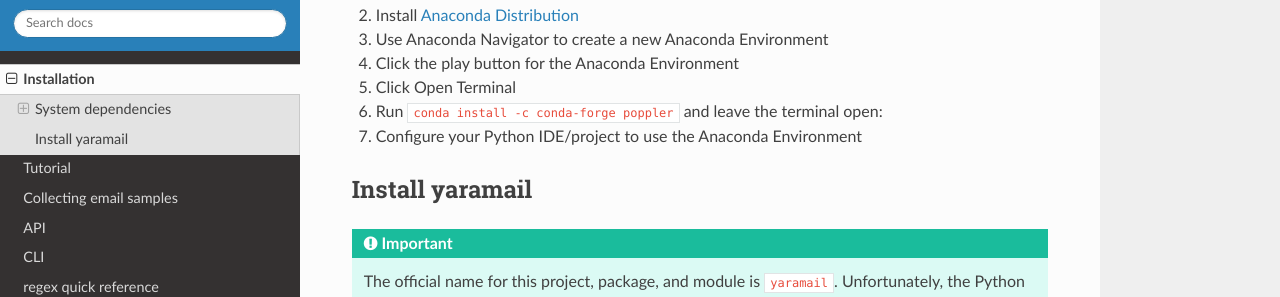
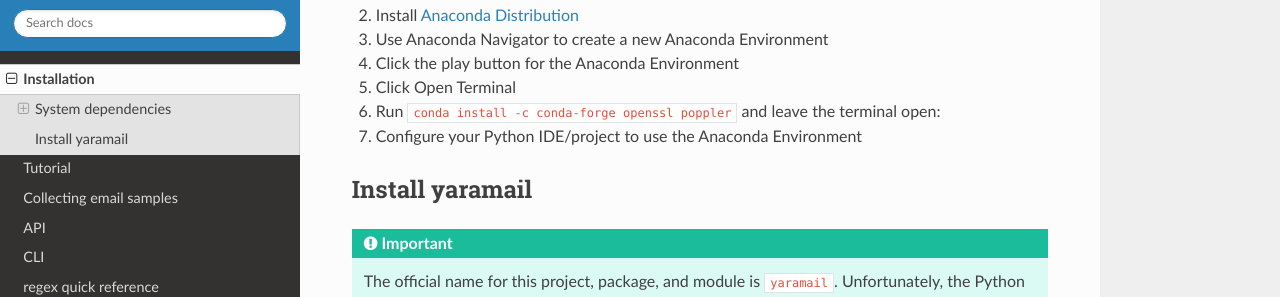
Before and after one commit to seanthegeek/yaramail, a Sphinx documentation site: the page built from docs/source/installation.md, in a window 1280 px wide and 900 px high, scrolled down 781 px. Shown: the part 154-451 px from the top of the window. Built offline with Sphinx 7.4.7 and the Read the Docs theme 2.0.0, drawn with Linux system fonts in a browser that asks for light colours.

Commit message:
Update conda command

```diff
--- a/docs/source/installation.md
+++ b/docs/source/installation.md
@@ -40,7 +40,7 @@
 3. Use Anaconda Navigator to create a new Anaconda Environment
 4. Click the play button for the Anaconda Environment
 5. Click Open Terminal
-6. Run `conda install -c conda-forge poppler` and leave the terminal open:
+6. Run `conda install -c conda-forge openssl poppler` and leave the terminal open:
 7. Configure your Python IDE/project to use the Anaconda Environment
 
 ## Install yaramail
```
